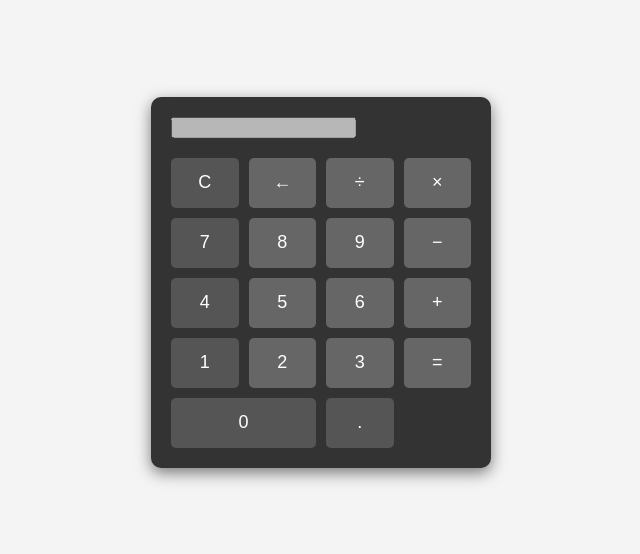
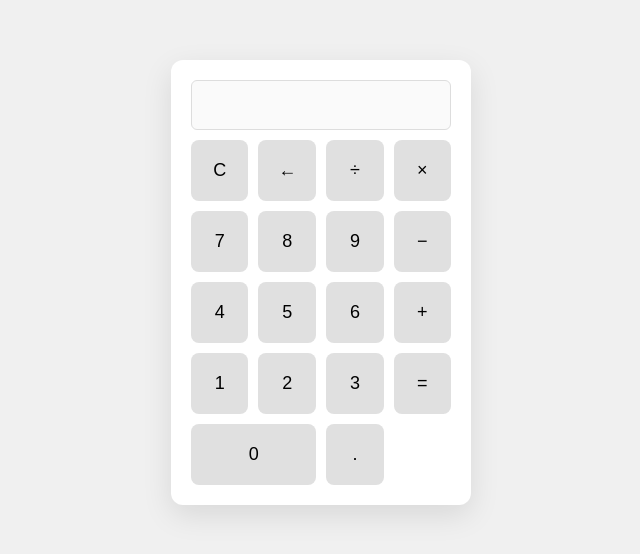
Before and after one commit to Mikiyas199/Simple_calculator-, a plain HTML site: page index.html in a window 1280 px wide. Shown: the part 118-672 px from the top of the page, without its empty margins (319-959 px from the left). Drawn offline with Linux system fonts and the light colour scheme.

Commit message:
style.css

```diff
--- a/style.css
+++ b/style.css
@@ -1,75 +1,56 @@
+* {
+  box-sizing: border-box;
+  font-family: Arial, sans-serif;
+}
+
 body {
-    font-family: Arial, sans-serif;
+  background: #f0f0f0;
   display: flex;
+  align-items: center;
   justify-content: center;
-    align-items: center;
   height: 100vh;
   margin: 0;
-    background-color: #f4f4f4;
 }
 
 .calculator {
+  background: #ffffff;
+  padding: 20px;
+  border-radius: 12px;
+  box-shadow: 0 10px 30px rgba(0, 0, 0, 0.1);
   width: 300px;
-    background-color: #333;
-    border-radius: 10px;
-    padding: 20px;
-    box-shadow: 0 5px 15px rgba(0, 0, 0, 0.5);
 }
 
 .display {
-    margin-bottom: 20px;
-}
-
-.display input {
   width: 100%;
-    height: 60px;
+  height: 50px;
+  margin-bottom: 10px;
   font-size: 24px;
+  padding: 10px;
   text-align: right;
-    padding: 5px;
-    border: none;
-    border-radius: 5px;
-    background-color: #eee;
+  border: 1px solid #ddd;
+  border-radius: 6px;
 }
 
 .buttons {
   display: grid;
   grid-template-columns: repeat(4, 1fr);
-    grid-gap: 10px;
+  gap: 10px;
 }
 
 button {
-    height: 50px;
+  padding: 20px;
   font-size: 18px;
   border: none;
-    border-radius: 5px;
-    background-color: #666;
-    color: white;
+  border-radius: 8px;
+  background-color: #e0e0e0;
   cursor: pointer;
-    transition: background-color 0.3s;
+  transition: background 0.2s;
 }
 
 button:hover {
-    background-color: #888;
+  background-color: #d5d5d5;
 }
 
-.zero {
+button.zero {
   grid-column: span 2;
 }
-
-.equals {
-    grid-row: span 2;
-    height: auto;
-    background-color: #f90;
-}
-
-.equals:hover {
-    background-color: #fa0;
-}
-
-button:nth-child(4n+1) {
-    background-color: #555;
-}
-
-button:last-child {
-    background-color: #555;
-}
```
Lines whose indentation alone changed are shown as unchanged.
